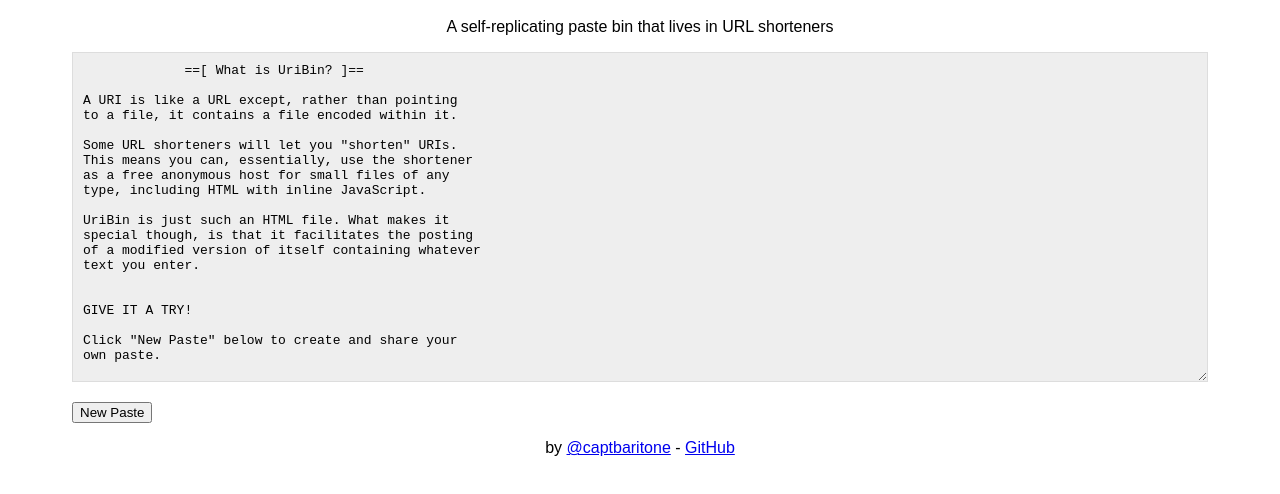
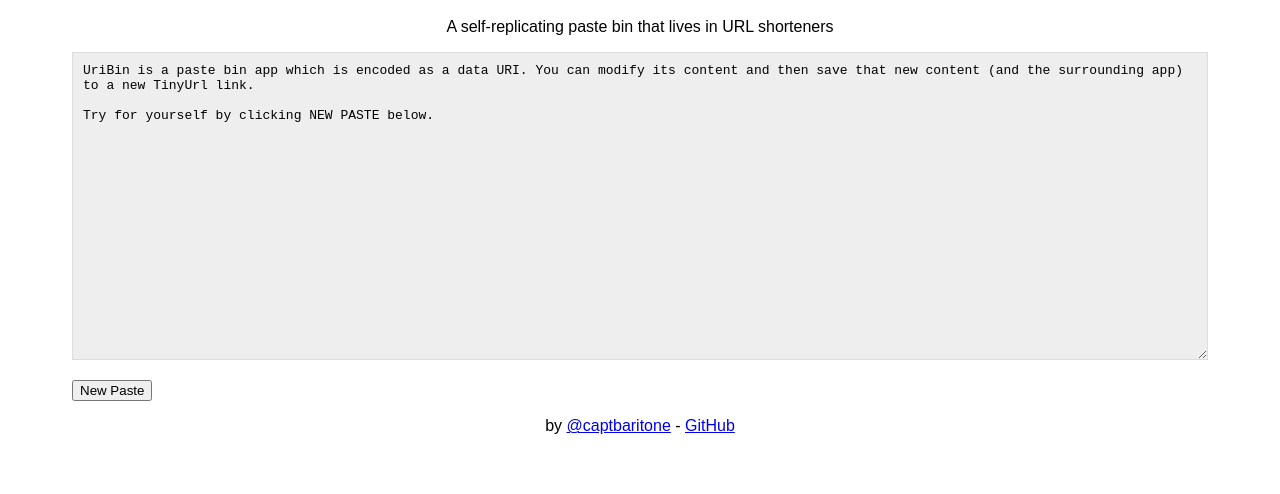
Before and after one commit to captbaritone/uribin, a plain HTML site: page src/index.html in a window 1280 px wide. Shown: the part 80-574 px from the top of the page. Drawn offline with Linux system fonts and the light colour scheme.

Commit message:
Clean up description

```diff
--- a/src/index.html
+++ b/src/index.html
@@ -15,26 +15,9 @@
 <body>
     <h1>UriBin</h1>
     <p>A self-replicating paste bin that lives in URL shorteners</p>
-    <textarea disabled id='t'>             ==[ What is UriBin? ]==
+    <textarea disabled id='t'>UriBin is a paste bin app which is encoded as a data URI. You can modify its content and then save that new content (and the surrounding app) to a new TinyUrl link.
 
-A URI is like a URL except, rather than pointing
-to a file, it contains a file encoded within it.
-
-Some URL shorteners will let you "shorten" URIs.
-This means you can, essentially, use the shortener
-as a free anonymous host for small files of any
-type, including HTML with inline JavaScript.
-
-UriBin is just such an HTML file. What makes it
-special though, is that it facilitates the posting
-of a modified version of itself containing whatever
-text you enter.
-
-
-GIVE IT A TRY!
-
-Click "New Paste" below to create and share your
-own paste.</textarea>
+Try for yourself by clicking NEW PASTE below.</textarea>
     <input type='button' class='e' value='Save to TinyuRL' onclick="l('http://tinyurl.com/create.php?url=')">
     <input type='button' class='e' value='Paste' onclick="l('')">
     <input type='button' class='v' value='New Paste' onclick="t.value='';t.disabled=false;c.add('n');t.focus();">
```
Also changed, not shown: README.md.
